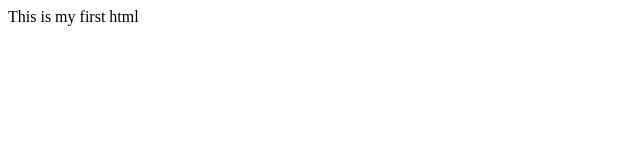
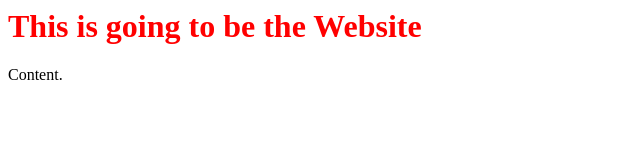
Before and after one commit to JeromeFernando2001/treytech.github.io, a plain HTML site: page index.html in a window 1280 px wide. Shown: the whole page, without its empty margins (0-640 px from the left). Drawn offline with Linux system fonts and the light colour scheme.

Commit message:
I created a css folder and fixed few errors on the html file

```diff
--- /dev/null
+++ b/css/main.css
@@ -0,0 +1,4 @@
+.heading
+{
+    color:red;
+}
--- a/index.html
+++ b/index.html
@@ -1,5 +1,12 @@
+<html>
 <head>
-    <body>
-        This is my first html
-    </body>
+
+<link rel="stylesheet" href="css/main.css">
 </head>
+
+<body>
+    <h1 class="heading">This is going to be the Website</h1>
+    <p>Content.</p>
+</body>
+
+</html>
```
